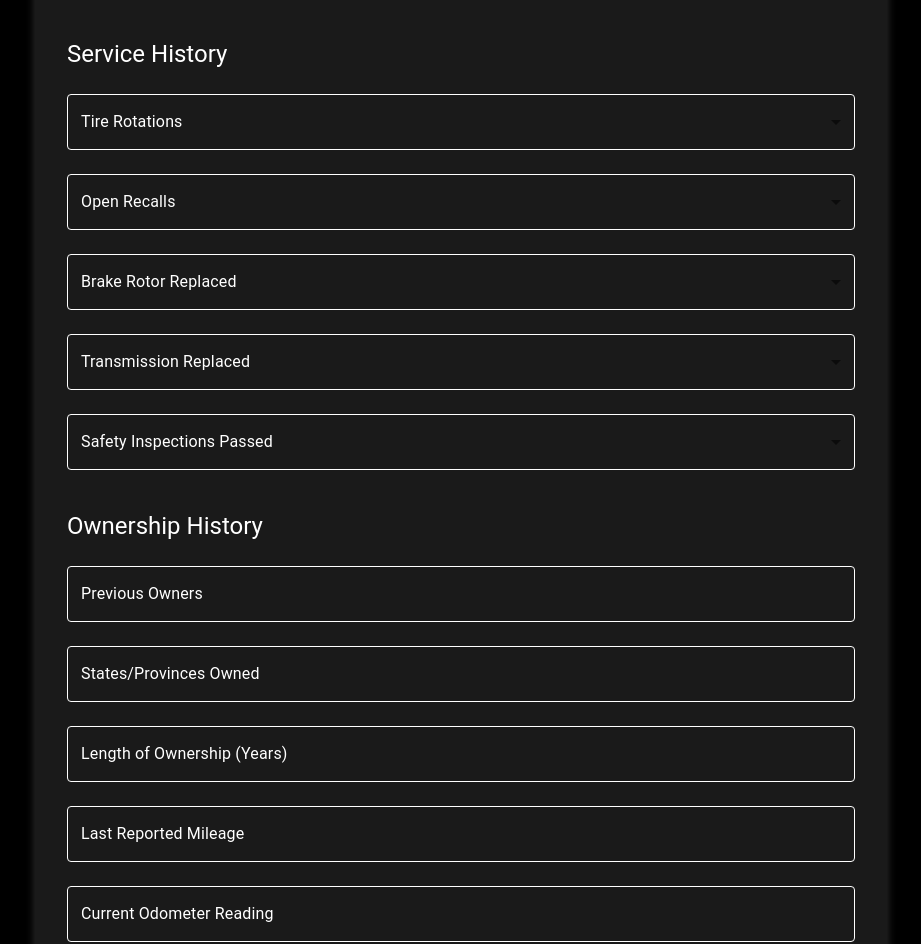
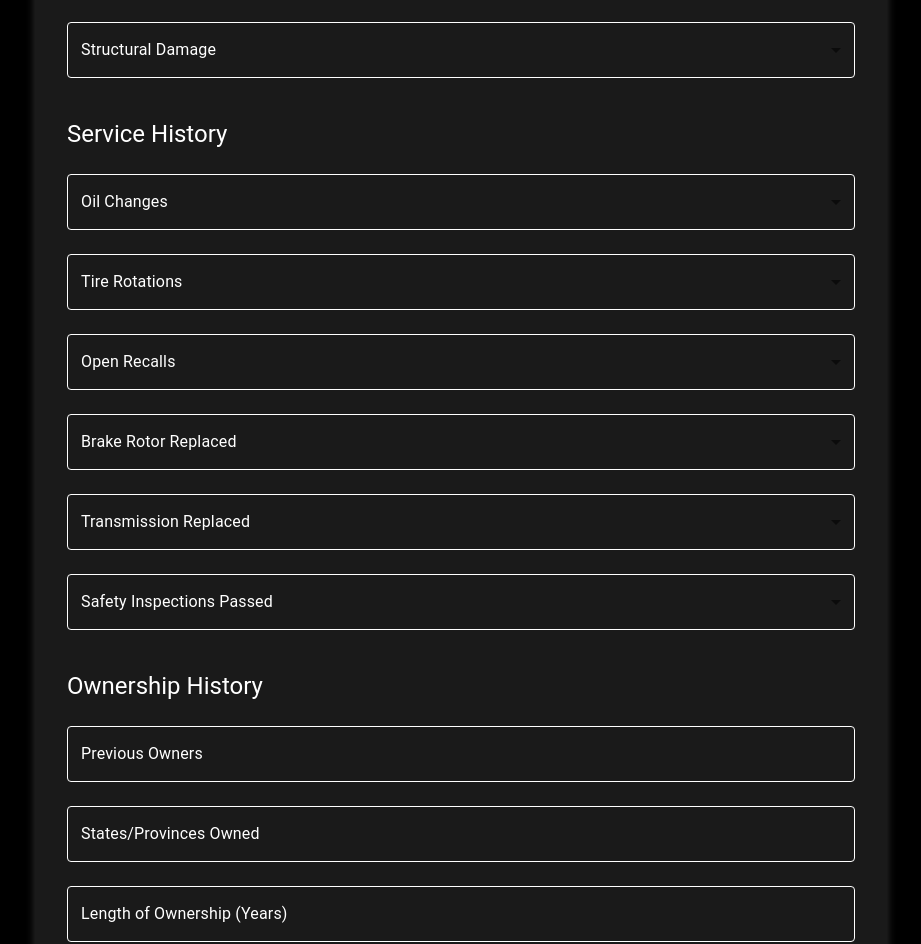
Before and after one commit to Shahed4/AuctionArchitects, a Next.js app in the folder auction-architects/: page /sell in a window 1280 px wide. Shown: the part 1399-2343 px from the top of the page, without its empty margins (179-1100 px from the left). Built offline with nearby package versions, Linux system fonts and the light colour scheme.

Commit message:
Fixed functionality for selling page

```diff
--- a/auction-architects/src/app/sell/page.js
+++ b/auction-architects/src/app/sell/page.js
@@ -1,4 +1,5 @@
 "use client";
+
 import React, { useState } from "react";
 import {
   Box,
@@ -155,6 +156,7 @@ export default function Sell() {
     },
   };
 
+
   return (
       <Box sx={{ backgroundColor: "#000", minHeight: "100vh", color: "#fff", py: 5 }}>
         <Container maxWidth="md">
@@ -175,19 +177,87 @@ export default function Sell() {
             }}
           >
             {/* Personal Information */}
-          <TextField label="Your Name" name="name" value={formData.name} onChange={handleChange} required sx={textFieldStyles} />
-          <TextField label="Address" name="address" value={formData.address} onChange={handleChange} required sx={textFieldStyles} />
-          <TextField label="Phone Number" name="phone" value={formData.phone} onChange={handleChange} required sx={textFieldStyles} />
+            <TextField
+              label="Your Name"
+              name="name"
+              value={formData.name}
+              onChange={handleChange}
+              required
+              sx={textFieldStyles}
+            />
+            <TextField
+              label="Address"
+              name="address"
+              value={formData.address}
+              onChange={handleChange}
+              required
+              sx={textFieldStyles}
+            />
+            <TextField
+              label="Phone Number"
+              name="phone"
+              value={formData.phone}
+              onChange={handleChange}
+              required
+              sx={textFieldStyles}
+            />
 
             {/* Car Details */}
-          <TextField label="VIN" name="vin" value={formData.vin} onChange={handleChange} required sx={textFieldStyles} />
-          <TextField label="Model" name="model" value={formData.model} onChange={handleChange} required sx={textFieldStyles} />
-          <TextField label="Year" name="year" value={formData.year} onChange={handleChange} required sx={textFieldStyles} />
-          <TextField label="Minimum Bid" name="minBid" value={formData.minBid} onChange={handleChange} required sx={textFieldStyles} />
-          <TextField label="Buy Now Price" name="price" value={formData.price} onChange={handleChange} required sx={textFieldStyles} />
-          <TextField label="Description" name="description" value={formData.description} onChange={handleChange} required multiline rows={4} sx={textFieldStyles} />
+            <TextField
+              label="VIN"
+              name="vin"
+              value={formData.vin}
+              onChange={handleChange}
+              required
+              sx={textFieldStyles}
+            />
+            <TextField
+              label="Model"
+              name="model"
+              value={formData.model}
+              onChange={handleChange}
+              required
+              sx={textFieldStyles}
+            />
+            <TextField
+              label="Year"
+              name="year"
+              value={formData.year}
+              onChange={handleChange}
+              required
+              sx={textFieldStyles}
+            />
+            <TextField
+              label="Minimum Bid"
+              name="minBid"
+              value={formData.minBid}
+              onChange={handleChange}
+              required
+              sx={textFieldStyles}
+            />
+            <TextField
+              label="Buy Now Price"
+              name="price"
+              value={formData.price}
+              onChange={handleChange}
+              required
+              sx={textFieldStyles}
+            />
+            <TextField
+              label="Description"
+              name="description"
+              value={formData.description}
+              onChange={handleChange}
+              required
+              multiline
+              rows={4}
+              sx={textFieldStyles}
+            />
+
             {/* Accident Data */}
-<Typography variant="h5" sx={{ mt: 2, color: "#fff" }}>Accident Data</Typography>
+            <Typography variant="h5" sx={{ mt: 2, color: "#fff" }}>
+              Accident Data
+            </Typography>
             <TextField
               label="Was the car involved in an accident?"
               name="accidentHistory"
@@ -200,46 +270,156 @@ export default function Sell() {
               <MenuItem value="yes">Yes</MenuItem>
               <MenuItem value="no">No</MenuItem>
             </TextField>
-        <TextField label="Damage Severity" name="damageSeverity" value={formData.damageSeverity} onChange={handleChange} sx={textFieldStyles} />
-        <TextField label="Point of Impact" name="pointOfImpact" value={formData.pointOfImpact} onChange={handleChange} sx={textFieldStyles} />
-        <TextField label="Records of Damage Repair" name="repairRecords" select value={formData.repairRecords} onChange={handleChange} sx={textFieldStyles}>
+            <TextField
+              label="Damage Severity"
+              name="damageSeverity"
+              value={formData.damageSeverity}
+              onChange={handleChange}
+              sx={textFieldStyles}
+            />
+            <TextField
+              label="Point of Impact"
+              name="pointOfImpact"
+              value={formData.pointOfImpact}
+              onChange={handleChange}
+              sx={textFieldStyles}
+            />
+            <TextField
+              label="Records of Damage Repair"
+              name="repairRecords"
+              select
+              value={formData.repairRecords}
+              onChange={handleChange}
+              sx={textFieldStyles}
+            >
               <MenuItem value="yes">Yes</MenuItem>
               <MenuItem value="no">No</MenuItem>
             </TextField>
-        <TextField label="Airbag Deployment" name="airbagDeployment" select value={formData.airbagDeployment} onChange={handleChange} sx={textFieldStyles}>
+            <TextField
+              label="Airbag Deployment"
+              name="airbagDeployment"
+              select
+              value={formData.airbagDeployment}
+              onChange={handleChange}
+              sx={textFieldStyles}
+            >
               <MenuItem value="yes">Yes</MenuItem>
               <MenuItem value="no">No</MenuItem>
             </TextField>
-          {/* Service History */}
-          <Typography variant="h5" sx={{ mt: 2, color: "#fff" }}>Service History</Typography>
-          <TextField label="Tire Rotations" name="tireRotations" select value={formData.tireRotations} onChange={handleChange} sx={textFieldStyles}>
+            <TextField
+              label="Structural Damage"
+              name="structuralDamage"
+              select
+              value={formData.structuralDamage}
+              onChange={handleChange}
+              sx={textFieldStyles}
+            >
               <MenuItem value="yes">Yes</MenuItem>
               <MenuItem value="no">No</MenuItem>
             </TextField>
-          <TextField label="Open Recalls" name="openRecalls" select value={formData.openRecalls} onChange={handleChange} sx={textFieldStyles}>
+
+            {/* Service History */}
+            <Typography variant="h5" sx={{ mt: 2, color: "#fff" }}>
+              Service History
+            </Typography>
+            <TextField
+              label="Oil Changes"
+              name="oilChanges"
+              select
+              value={formData.oilChanges}
+              onChange={handleChange}
+              sx={textFieldStyles}
+            >
               <MenuItem value="yes">Yes</MenuItem>
               <MenuItem value="no">No</MenuItem>
             </TextField>
-          <TextField label="Brake Rotor Replaced" name="brakeRotorReplaced" select value={formData.brakeRotorReplaced} onChange={handleChange} sx={textFieldStyles}>
+            <TextField
+              label="Tire Rotations"
+              name="tireRotations"
+              select
+              value={formData.tireRotations}
+              onChange={handleChange}
+              sx={textFieldStyles}
+            >
               <MenuItem value="yes">Yes</MenuItem>
               <MenuItem value="no">No</MenuItem>
             </TextField>
-          <TextField label="Transmission Replaced" name="transmissionReplaced" select value={formData.transmissionReplaced} onChange={handleChange} sx={textFieldStyles}>
+            <TextField
+              label="Open Recalls"
+              name="openRecalls"
+              select
+              value={formData.openRecalls}
+              onChange={handleChange}
+              sx={textFieldStyles}
+            >
               <MenuItem value="yes">Yes</MenuItem>
               <MenuItem value="no">No</MenuItem>
             </TextField>
-          <TextField label="Safety Inspections Passed" name="safetyInspections" select value={formData.safetyInspections} onChange={handleChange} sx={textFieldStyles}>
+            <TextField
+              label="Brake Rotor Replaced"
+              name="brakeRotorReplaced"
+              select
+              value={formData.brakeRotorReplaced}
+              onChange={handleChange}
+              sx={textFieldStyles}
+            >
+              <MenuItem value="yes">Yes</MenuItem>
+              <MenuItem value="no">No</MenuItem>
+            </TextField>
+            <TextField
+              label="Transmission Replaced"
+              name="transmissionReplaced"
+              select
+              value={formData.transmissionReplaced}
+              onChange={handleChange}
+              sx={textFieldStyles}
+            >
+              <MenuItem value="yes">Yes</MenuItem>
+              <MenuItem value="no">No</MenuItem>
+            </TextField>
+            <TextField
+              label="Safety Inspections Passed"
+              name="safetyInspections"
+              select
+              value={formData.safetyInspections}
+              onChange={handleChange}
+              sx={textFieldStyles}
+            >
               <MenuItem value="yes">Yes</MenuItem>
               <MenuItem value="no">No</MenuItem>
             </TextField>
 
             {/* Ownership History */}
-          <Typography variant="h5" sx={{ mt: 2, color: "#fff" }}>Ownership History</Typography>
-          <TextField label="Previous Owners" name="previousOwners" value={formData.previousOwners} onChange={handleChange} sx={textFieldStyles} />
-          <TextField label="States/Provinces Owned" name="ownershipStates" value={formData.ownershipStates} onChange={handleChange} sx={textFieldStyles} />
-          <TextField label="Length of Ownership (Years)" name="ownershipLength" value={formData.ownershipLength} onChange={handleChange} sx={textFieldStyles} />
-          <TextField label="Last Reported Mileage" name="lastReportedMileage" value={formData.lastReportedMileage}
-          change={handleChange}
+            <Typography variant="h5" sx={{ mt: 2, color: "#fff" }}>
+              Ownership History
+            </Typography>
+            <TextField
+              label="Previous Owners"
+              name="previousOwners"
+              value={formData.previousOwners}
+              onChange={handleChange}
+              sx={textFieldStyles}
+            />
+            <TextField
+              label="States/Provinces Owned"
+              name="ownershipStates"
+              value={formData.ownershipStates}
+              onChange={handleChange}
+              sx={textFieldStyles}
+            />
+            <TextField
+              label="Length of Ownership (Years)"
+              name="ownershipLength"
+              value={formData.ownershipLength}
+              onChange={handleChange}
+              sx={textFieldStyles}
+            />
+            <TextField
+              label="Last Reported Mileage"
+              name="lastReportedMileage"
+              value={formData.lastReportedMileage}
+              onChange={handleChange}
+              type="number" // Ensures only numbers can be entered
               sx={textFieldStyles}
             />
             <TextField
@@ -282,11 +462,21 @@ export default function Sell() {
             )}
 
             {/* Submit Button */}
-        <Button type="submit" variant="contained" disabled={loading}>
+            <Button
+              type="submit"
+              variant="contained"
+              disabled={loading}
+              sx={{
+                backgroundColor: "#1976d2",
+                color: "#fff",
+                "&:disabled": { backgroundColor: "#5a5a5a" },
+              }}
+            >
               {loading ? "Submitting..." : "Submit Car for Auction"}
             </Button>
       </Box>
     </Container>
   </Box>
 );
+
 }
```
Lines whose indentation alone changed are shown as unchanged.
